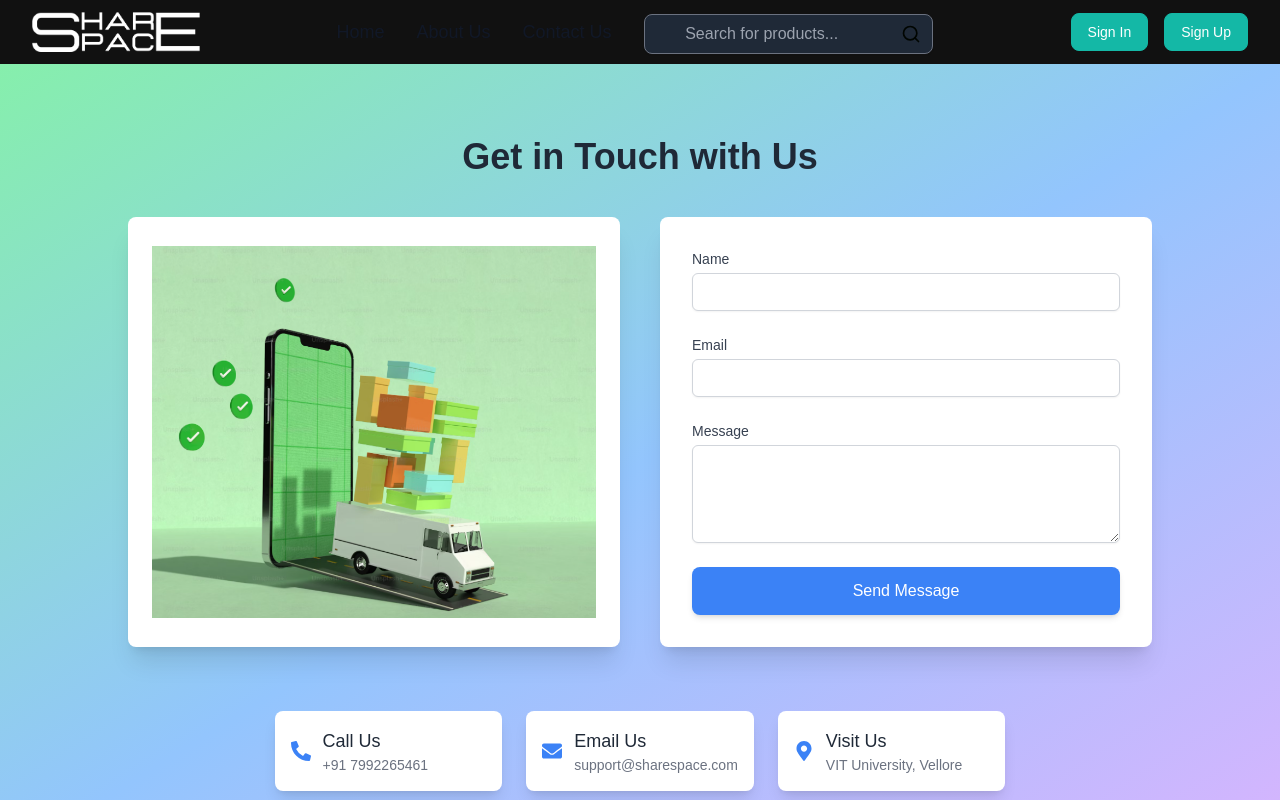
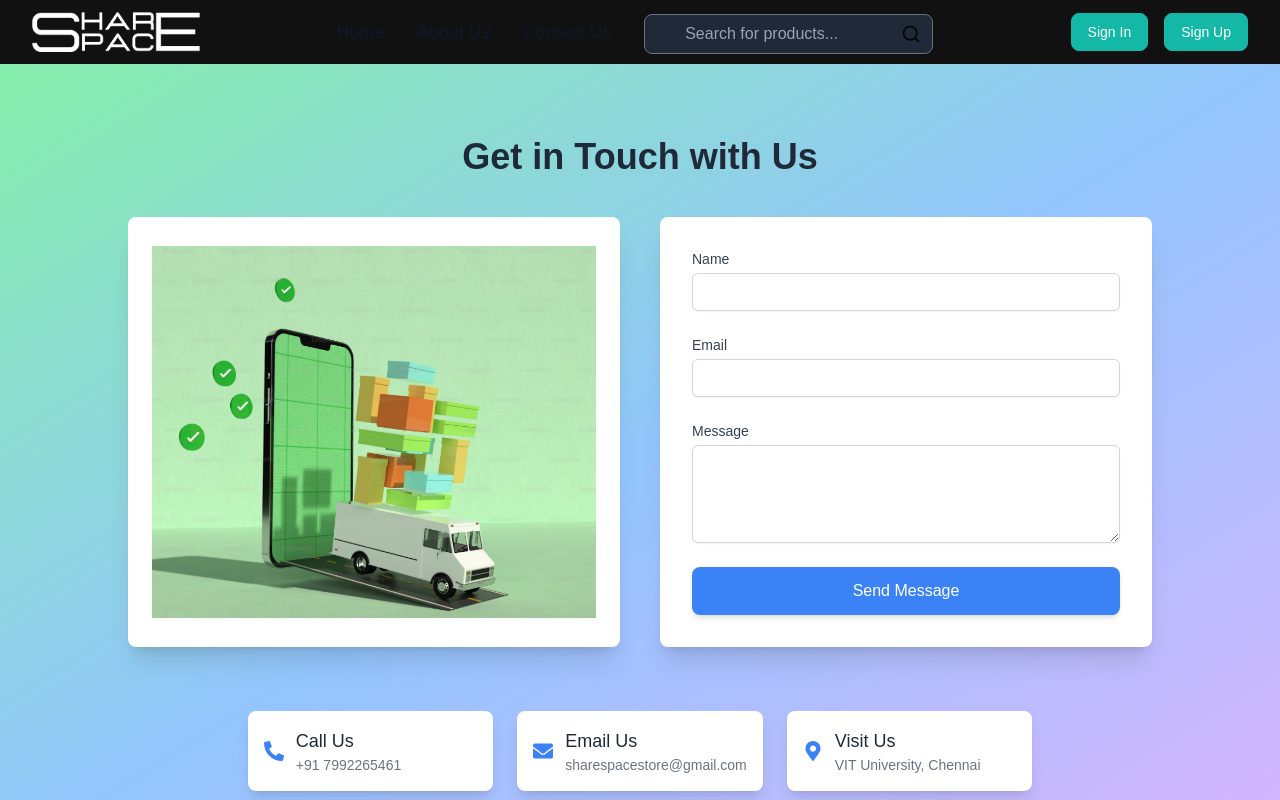
Before and after one commit to nitin611/ShareSpace, a React (Vite) app in the folder client/Frontend/: page /contact in a window 1280 px wide. Shown: the top 800 px of the page. Built offline with nearby package versions, Linux system fonts and the light colour scheme.

Commit message:
chat implementation settings

```diff
--- a/client/Frontend/src/Pages/ContactUs.jsx
+++ b/client/Frontend/src/Pages/ContactUs.jsx
@@ -141,14 +141,14 @@ const ContactUs = () => {
             <FaEnvelope className="text-blue-500 text-xl" />
             <div>
               <p className="text-lg font-medium">Email Us</p>
-              <p className="text-sm text-gray-500">support@sharespace.com</p>
+              <p className="text-sm text-gray-500">sharespacestore@gmail.com</p>
             </div>
           </div>
           <div className="flex items-center space-x-3 p-4 bg-white shadow-lg rounded-lg transition-transform duration-300 hover:scale-105">
             <FaMapMarkerAlt className="text-blue-500 text-xl" />
             <div>
               <p className="text-lg font-medium">Visit Us</p>
-              <p className="text-sm text-gray-500">VIT University, Vellore</p>
+              <p className="text-sm text-gray-500">VIT University, Chennai</p>
             </div>
           </div>
         </div>
--- a/client/Frontend/src/Pages/HomePage.jsx
+++ b/client/Frontend/src/Pages/HomePage.jsx
@@ -190,7 +190,7 @@ const HomePage = () => {
                 >
                   <img
                     src={`${API_BASE_URL}/api/product/product-photo/${p._id}`}
-                    className="w-full h-60 object-cover"
+                    className="w-60 h-60 object-cover"
                     alt={p.name}
                   />
                   <div className="p-3 flex-grow">
--- a/client/Frontend/src/Pages/ProductDetails.jsx
+++ b/client/Frontend/src/Pages/ProductDetails.jsx
@@ -190,8 +190,8 @@ const ProductDetails = () => {
               >
                 <img
                   src={`${API_BASE_URL}/api/product/product-photo/${p._id}`}
+                  className="w-60 h-60 object-cover"
                   alt={p.name}
-                  className="w-50 h-50 object-cover rounded-md mb-2"
                 />
                 <h3 className="text-lg font-semibold">{p.name}</h3>
                 <p className="text-red-500 font-bold">₹{p.price}</p>
--- a/client/Frontend/src/Pages/user/CreateProduct.jsx
+++ b/client/Frontend/src/Pages/user/CreateProduct.jsx
@@ -130,7 +130,7 @@ const CreateProduct = () => {
                     <img
                       src={URL.createObjectURL(photo)}
                       alt="product_photo"
-                      className="w-48 h-48 object-cover rounded-md shadow-md"
+                      className="w-60 h-60 object-cover rounded-md shadow-md"
                     />
                   </div>
                 )}
```
